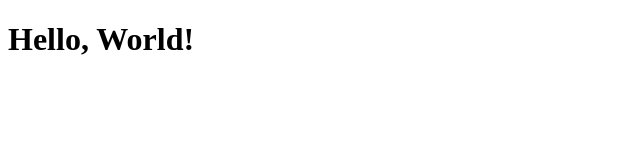
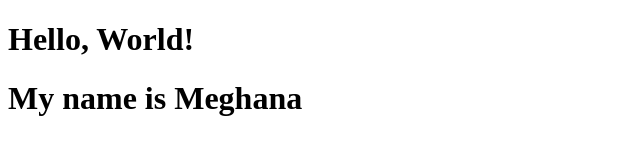
Before and after one commit to meghanasathish/kledevops, a plain HTML site: page index.html in a window 1280 px wide. Shown: the whole page, without its empty margins (0-640 px from the left). Drawn offline with Linux system fonts and the light colour scheme.

Commit message:
Update index.html

```diff
--- a/index.html
+++ b/index.html
@@ -7,5 +7,6 @@
 </head>
 <body>
     <h1>Hello, World!</h1>
+    <h1>My name is Meghana</h1>
 </body>
 </html>
```
